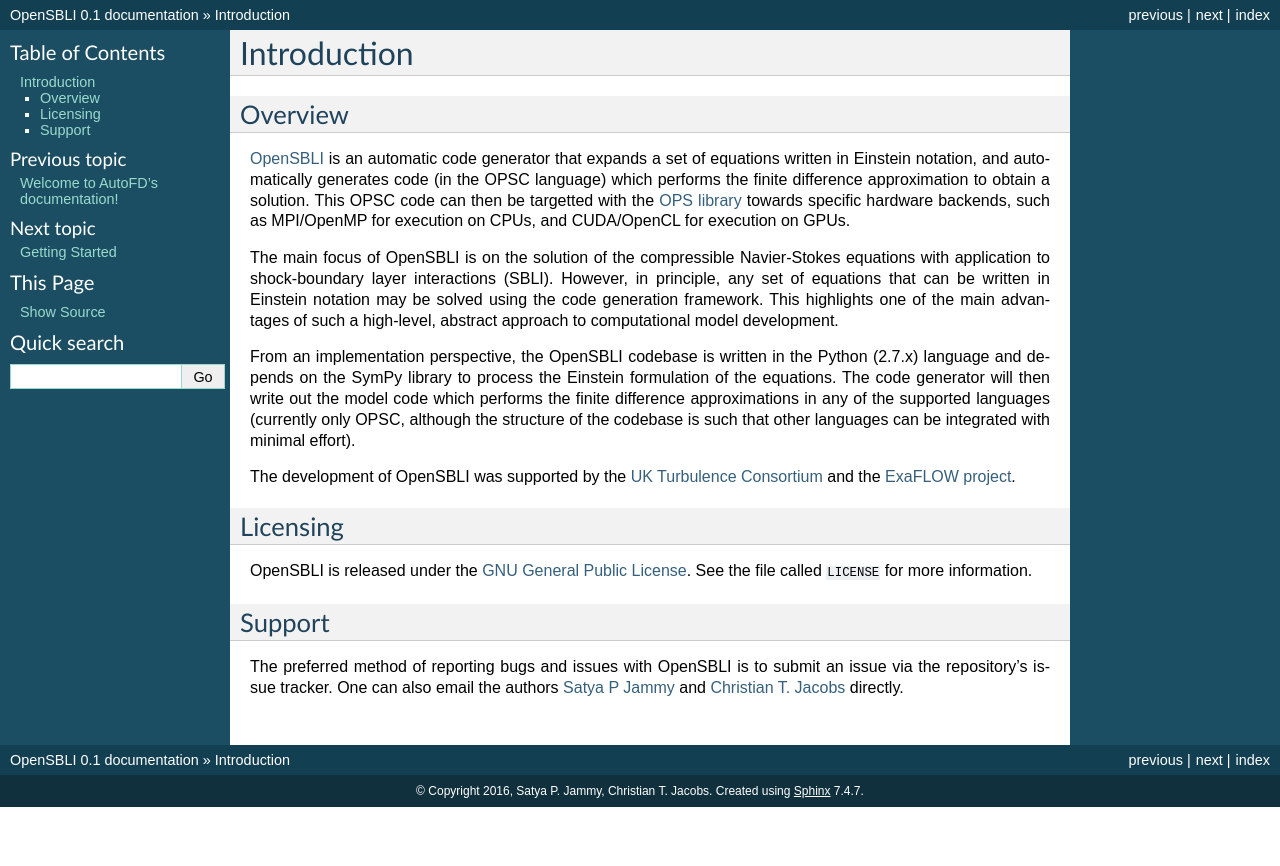
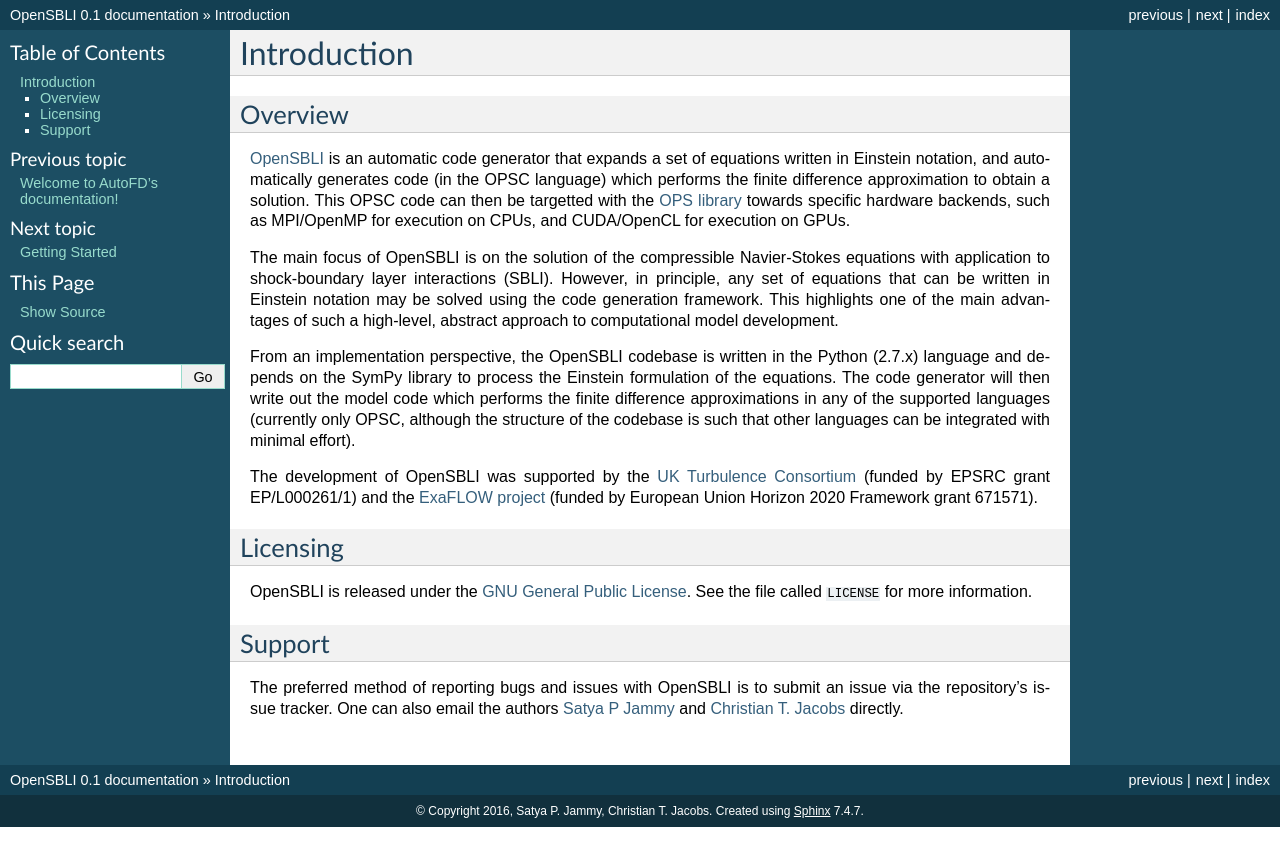
Before and after one commit to opensbli/opensbli, a Sphinx documentation site: the page built from docs/source/introduction.rst, in a window 1280 px wide. Shown: the top 866 px of the page. Built offline with Sphinx 7.4.7, drawn with Linux system fonts in a browser that asks for light colours.

Commit message:
Added grant numbers.

```diff
--- a/docs/source/introduction.rst
+++ b/docs/source/introduction.rst
@@ -10,7 +10,7 @@
 
 From an implementation perspective, the OpenSBLI codebase is written in the Python (2.7.x) language and depends on the SymPy library to process the Einstein formulation of the equations. The code generator will then write out the model code which performs the finite difference approximations in any of the supported languages (currently only OPSC, although the structure of the codebase is such that other languages can be integrated with minimal effort).
 
-The development of OpenSBLI was supported by the `UK Turbulence Consortium <http://www.turbulence.ac.uk>`_ and the `ExaFLOW project <http://exaflow-project.eu/>`_.
+The development of OpenSBLI was supported by the `UK Turbulence Consortium <http://www.turbulence.ac.uk>`_ (funded by EPSRC grant EP/L000261/1) and the `ExaFLOW project <http://exaflow-project.eu/>`_ (funded by European Union Horizon 2020 Framework grant 671571).
 
 Licensing
 ---------
```
